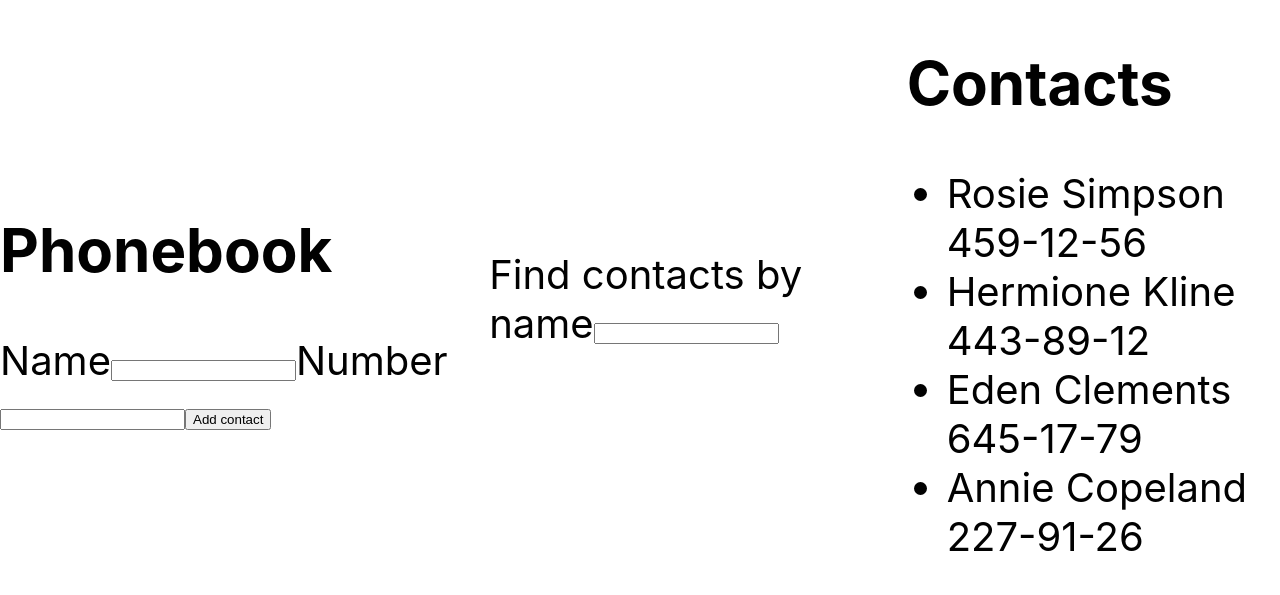
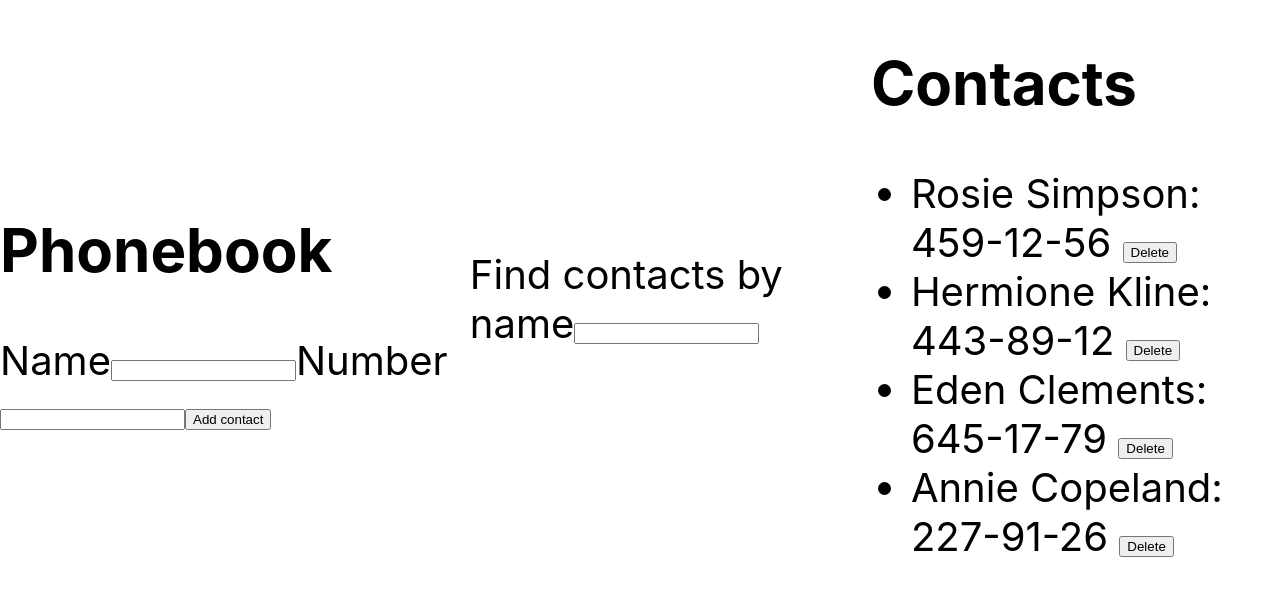
Before and after one commit to michalmazurdev/goit-react-hw-02-phonebook, a React (Create React App) app: page / in a window 1280 px wide. Shown: the part 101-696 px from the top of the page. Built offline with nearby package versions, Linux system fonts and the light colour scheme.

Commit message:
second task done without styyles

```diff
--- a/src/components/App.jsx
+++ b/src/components/App.jsx
@@ -42,9 +42,12 @@ class App extends Component {
       contact.name.toLowerCase().includes(filter.toLowerCase())
     );
   };
+  removeContact = id => {
+    const { contacts } = this.state;
+    this.setState({ contacts: contacts.filter(contact => contact.id !== id) });
+    // console.log(id);
+  };
   render() {
-    // console.log(this.state);
-
     return (
       <div
         style={{
@@ -61,7 +64,10 @@ class App extends Component {
         <Filter onChange={this.handleFilterChnage} />
 
         <ContactList>
-          <ContactItem arrayOfContacts={this.filterArrayByName()} />
+          <ContactItem
+            arrayOfContacts={this.filterArrayByName()}
+            deleteFunction={this.removeContact}
+          />
         </ContactList>
       </div>
     );
--- a/src/components/ContactItem/ContactItem.jsx
+++ b/src/components/ContactItem/ContactItem.jsx
@@ -1,7 +1,7 @@
-import { nanoid } from 'nanoid';
-export const ContactItem = ({ arrayOfContacts }) =>
+export const ContactItem = ({ arrayOfContacts, deleteFunction }) =>
   arrayOfContacts.map(contact => (
-    <li key={nanoid()}>
-      {contact.name} {contact.number}
+    <li key={contact.id}>
+      {contact.name}: {contact.number}{' '}
+      <button onClick={() => deleteFunction(contact.id)}>Delete</button>
     </li>
   ));
```
